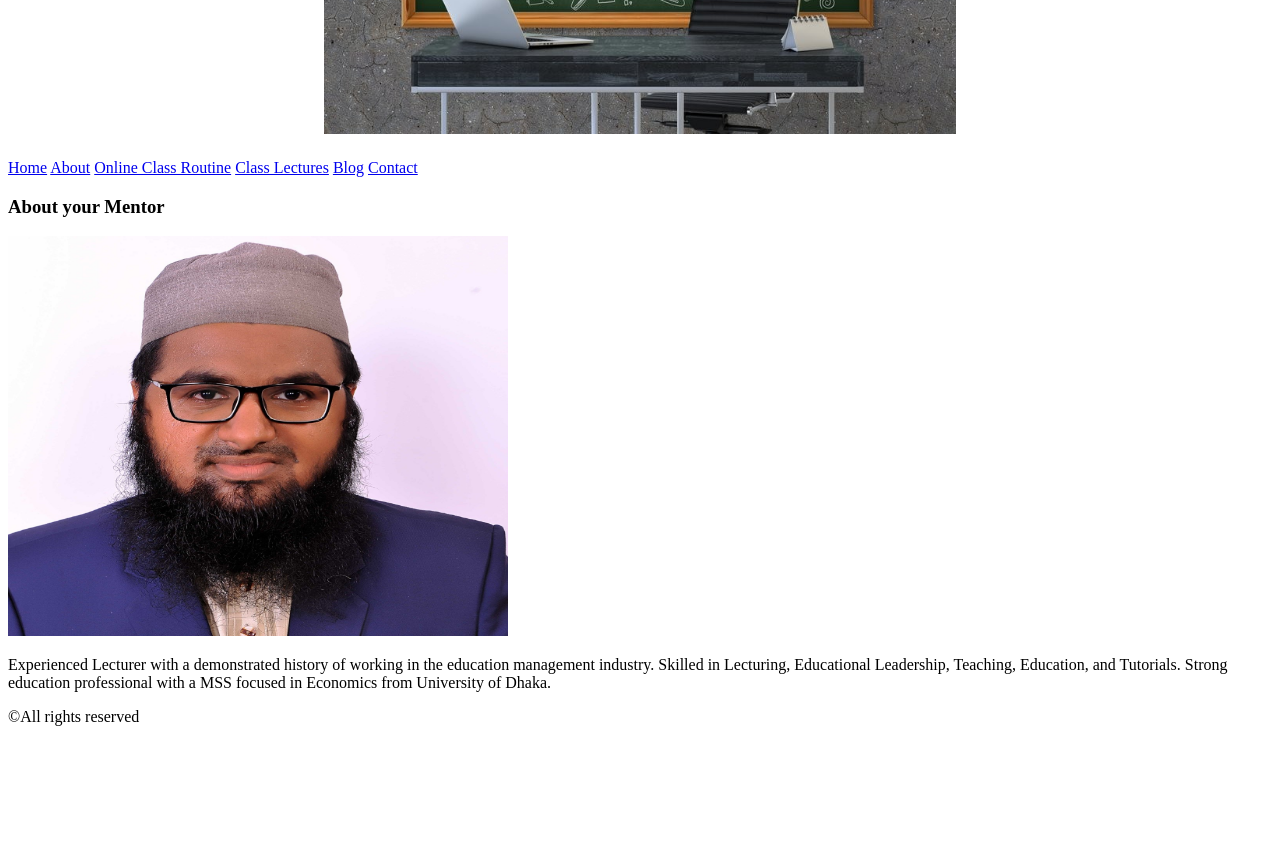
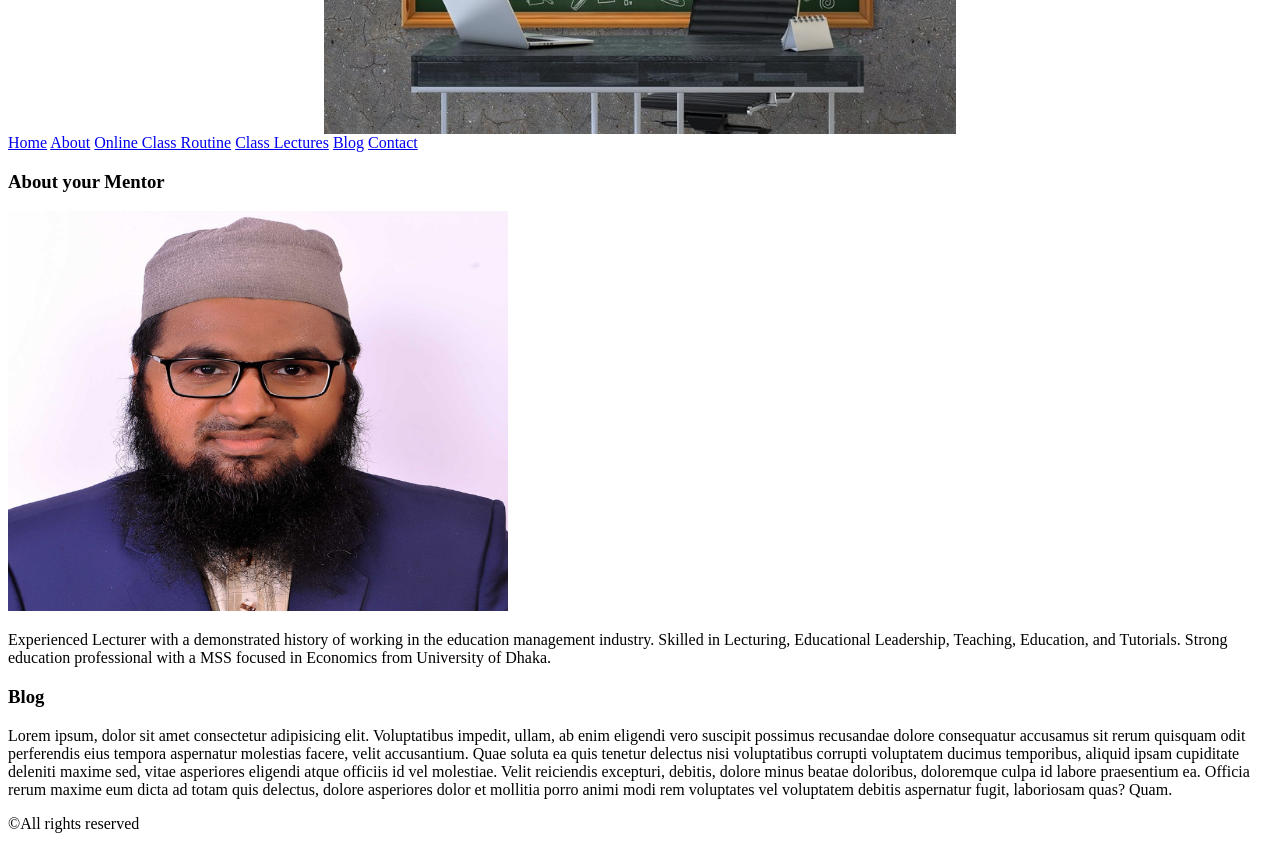
Before and after one commit to tanseerahamed/practise-project, a plain HTML site: page index.html in a window 1280 px wide. Shown: the part 420-1269 px from the top of the page. Before the commit the page ends 1162 px from the top, so only its background shows below. Drawn offline with Linux system fonts and the light colour scheme.

Commit message:
blog-add

```diff
--- a/index.html
+++ b/index.html
@@ -14,7 +14,7 @@
         <h1 class="heading">Your Ultimate Economics Helpline</h1>
         <img class="banner" src="./image/Learn-Economics.jpg" alt="Learn-Economics">
     </div>
-    <div class="menu">
+    <div class="menug">
         <a href="#">Home</a>
         <a href="#">About</a>
         <a href="#">Online Class Routine</a>
@@ -28,6 +28,11 @@
         <p>Experienced Lecturer with a demonstrated history of working in the education management industry. Skilled in Lecturing, Educational Leadership, Teaching, Education, and Tutorials. Strong education professional with a MSS focused in Economics from University of Dhaka.</p>
     </div>
     <div>
+        <h3>Blog</h3>
+        <p>Lorem ipsum, dolor sit amet consectetur adipisicing elit. Voluptatibus impedit, ullam, ab enim eligendi vero suscipit possimus recusandae dolore consequatur accusamus sit rerum quisquam odit perferendis eius tempora aspernatur molestias facere, velit accusantium. Quae soluta ea quis tenetur delectus nisi voluptatibus corrupti voluptatem ducimus temporibus, aliquid ipsam cupiditate deleniti maxime sed, vitae asperiores eligendi atque officiis id vel molestiae. Velit reiciendis excepturi, debitis, dolore minus beatae doloribus, doloremque culpa id labore praesentium ea. Officia rerum maxime eum dicta ad totam quis delectus, dolore asperiores dolor et mollitia porro animi modi rem voluptates vel voluptatem debitis aspernatur fugit, laboriosam quas? Quam.
+        </p>
+    </div>
+    <div>
         <p>&copy;All rights reserved</p>
     </div>
 </body>
```
